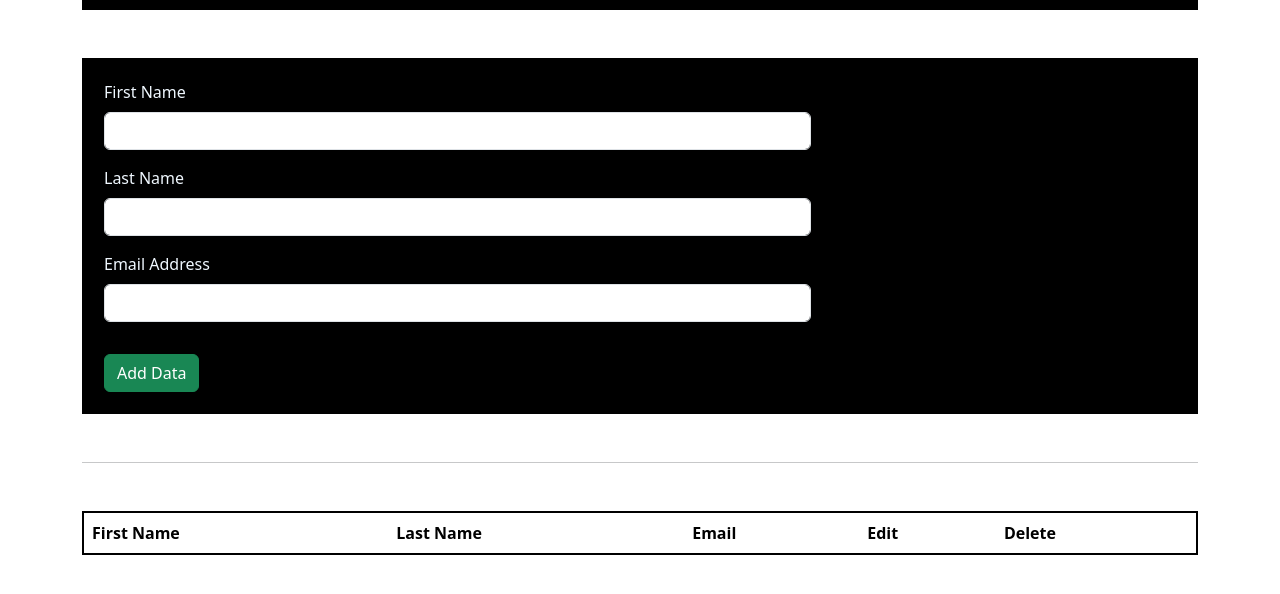
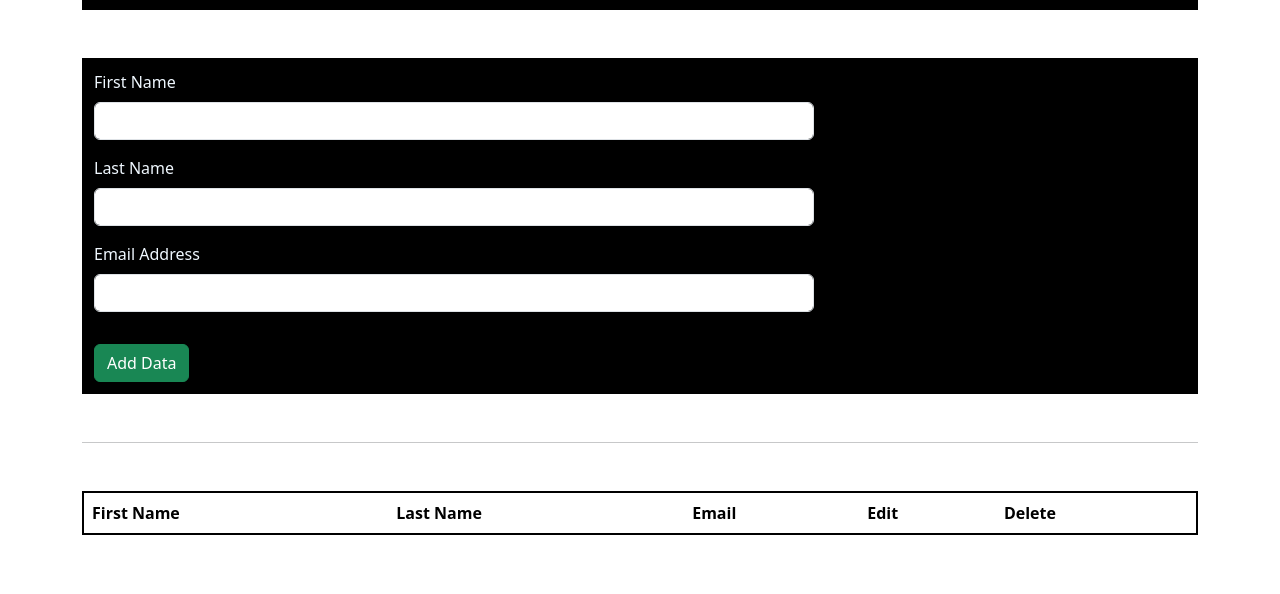
Before and after one commit to nickk0909/data, a plain HTML site: page index.html in a window 1280 px wide. Shown: the part 68-662 px from the top of the page. Drawn offline with nearby package versions, Linux system fonts and the light colour scheme.

Commit message:
Update index.html

```diff
--- a/index.html
+++ b/index.html
@@ -13,7 +13,7 @@
   <div class="text-center mb-5 mt-2" style="border: 2px solid black; padding: 5px; background-color: black; color: aliceblue;" ><h1>
     Form Data
   </h1></div>
-  <div class="mb-5" style="border: 2px solid black; padding: 20px; background-color: black; color: aliceblue;" >
+  <div class="mb-5" style="border: 2px solid black; padding: 10px; background-color: black; color: aliceblue;" >
     <div class="row">
         <div class="form-group col-md-8 mb-3">
             <label for="firstName" class="form-label">First Name</label>
```
